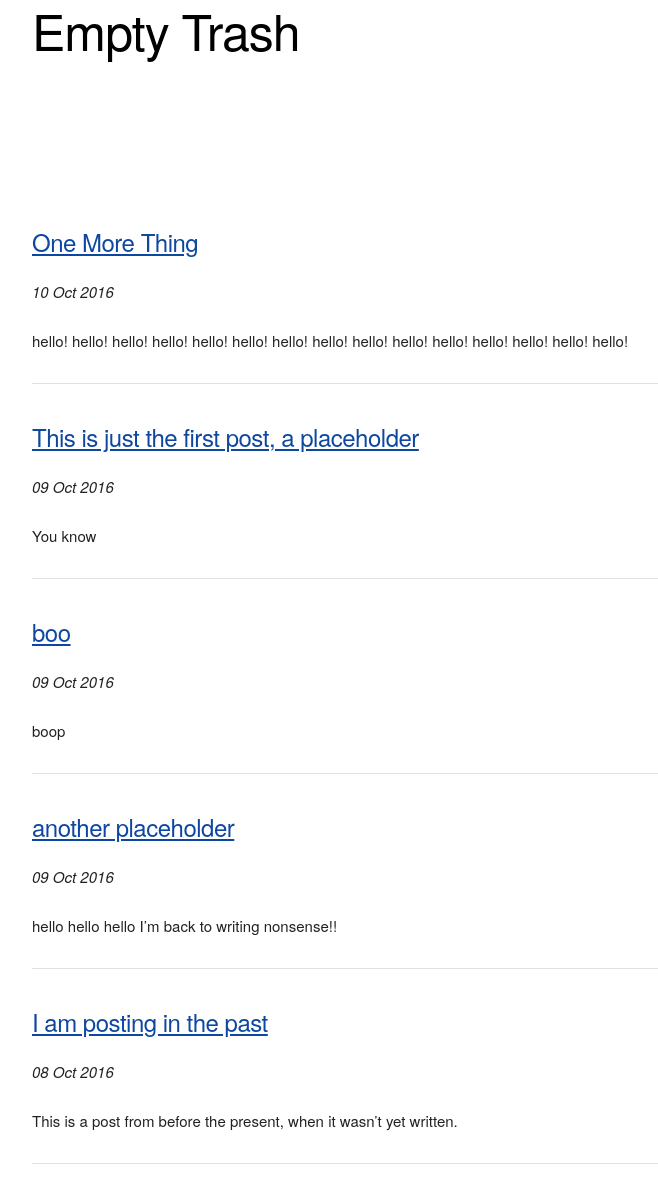
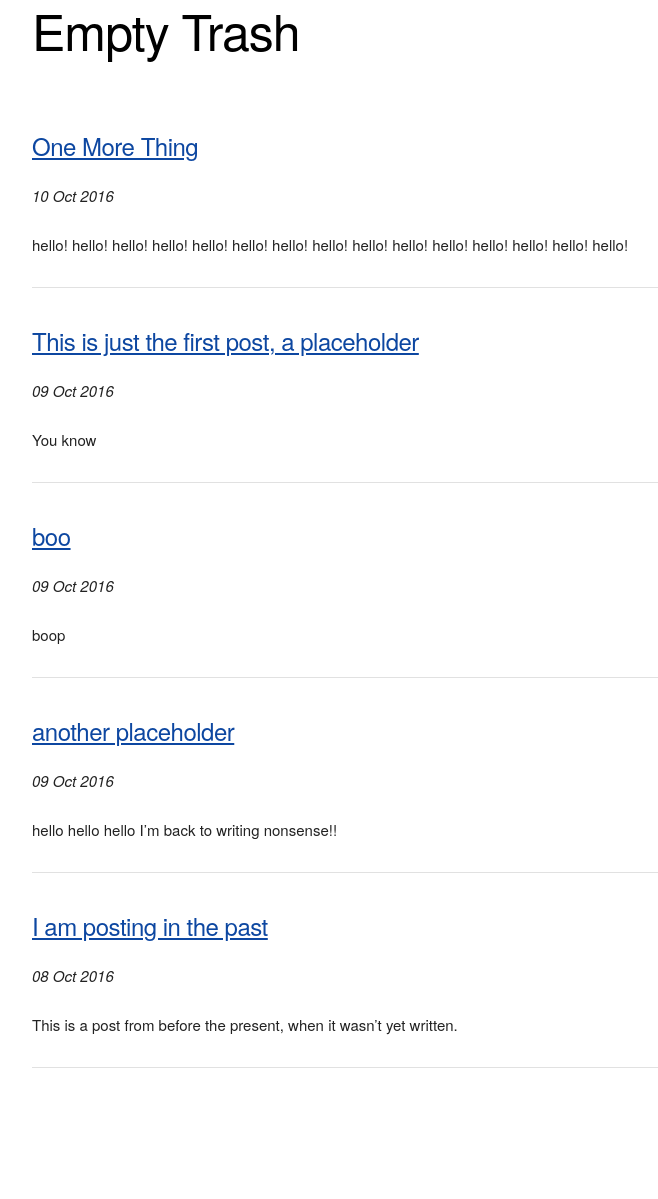
Before and after one commit to mt-trash/mt-trash.github.io, a Jekyll site: the page built from index.html, in a window 1280 px wide. Shown: the whole page, without its empty margins (128-786 px from the left). Built offline with Jekyll 4.4.1, drawn with Linux system fonts in a browser that asks for light colours; the list of posts is cut into pages by our own code; after the commit the page ends 1103 px from its top, so only the background shows below that.

Commit message:
Update index.html

```diff
--- a/index.html
+++ b/index.html
@@ -3,7 +3,7 @@
 title: Empty Trash
 ---
 <div class="row">
-  <div class="ten columns" style="margin-top: 15%">
+  <div class="ten columns" style="margin-top: 5%">
     {% for post in paginator.posts %}
       <h5><a href="{{ post.url }}" title="{{ post.title }}">{{ post.title }}</a></h5>
       <p><i>{{ post.date | date_to_string }}</i></p>{{ post.excerpt }}<hr>
```
